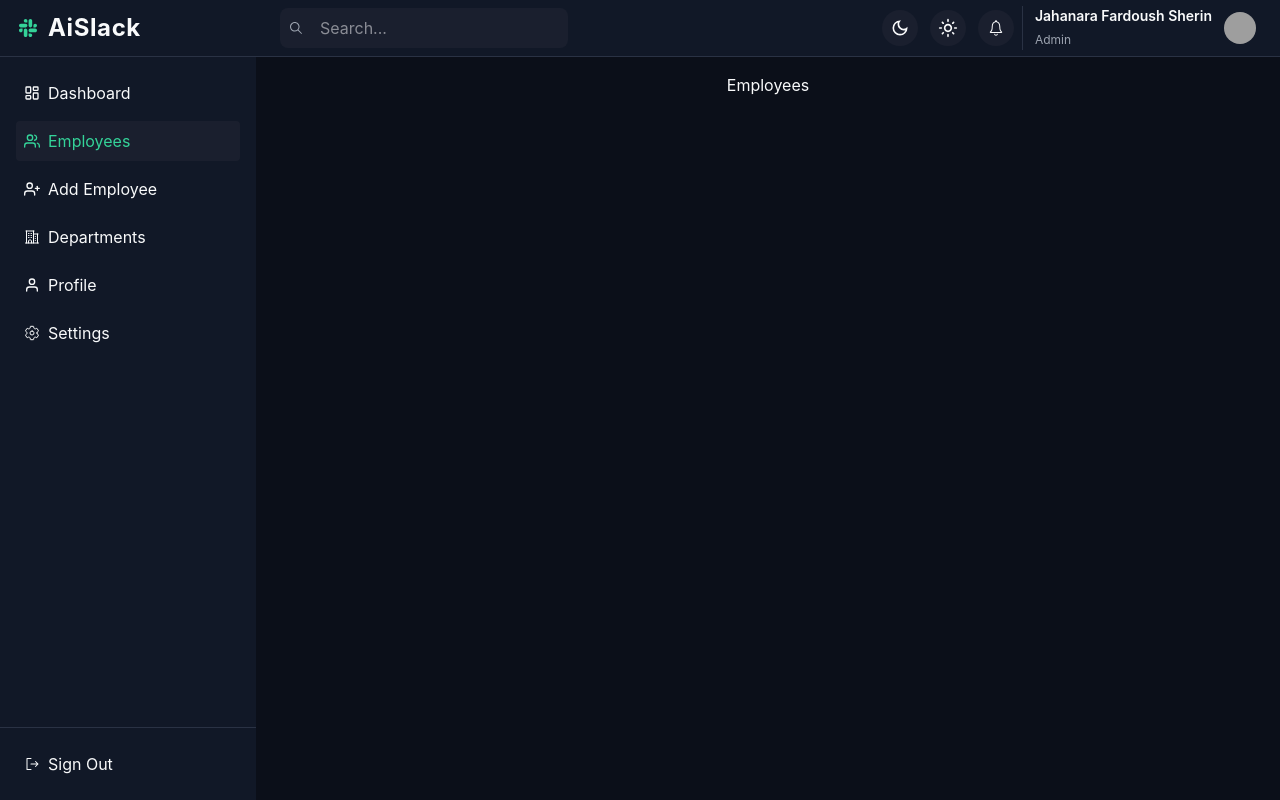
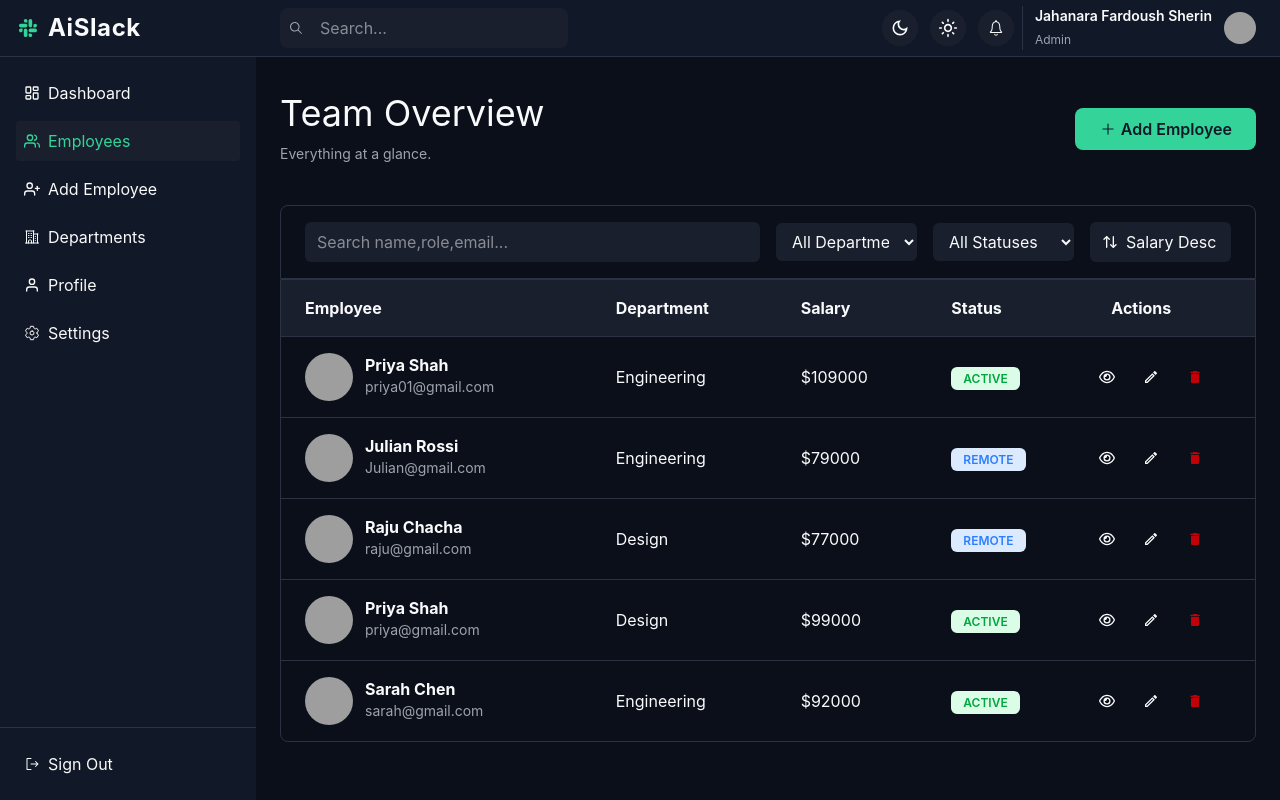
Before and after one commit to fardoush/admin-dashboard, a React (Vite) app: page /employee in a window 1280 px wide. Built offline with nearby package versions, Linux system fonts and the light colour scheme; grey boxes are pictures that could not be loaded.

Commit message:
add to employees table and search functionality

```diff
--- /dev/null
+++ b/src/components/ui/EmployeeTable.jsx
@@ -0,0 +1,71 @@
+import React from "react";
+import { FaRegEye } from "react-icons/fa6";
+import { MdDelete, MdOutlineEdit } from "react-icons/md";
+
+const EmployeeTable = ({ employees }) => {
+  // const {} = employees;
+  return (
+    <div className="overflow-x-auto rounded-b-lg border border-border">
+      <table className=" w-full">
+        <thead className="bg-card">
+          <tr className="text-left">
+            <th className="px-6 py-4">Employee</th>
+            <th className="px-6 py-4">Department</th>
+            <th className="px-6 py-4">Salary</th>
+            <th className="px-6 py-4">Status</th>
+            <th className="px-6 py-4">Actions</th>
+          </tr>
+        </thead>
+        <tbody>
+          {employees.map((employee) => (
+            <tr
+              key={employee.id}
+              className="text-left border-t border-border hover:bg-card transition"
+            >
+              <td className="px-6 py-4">
+                <div className="flex gap-3">
+                  <div className="h-12 w-12 rounded-full">
+                    <img
+                      src={employee.image}
+                      alt=""
+                      className=" w-full h-full object-cover rounded-full"
+                    />
+                  </div>
+                  <div className="">
+                    <div className="font-bold">{employee.name}</div>
+                    <div className="text-sm text-text-secondary">
+                      {employee.email}
+                    </div>
+                  </div>
+                </div>
+              </td>
+              <td className="px-6 py-4">{employee.dept}</td>
+              <td className="px-6 py-4">${employee.salary}</td>
+              <td className="px-6 py-4">
+                <span
+                  className={`text-xs  px-3 py-[4px] rounded-md text-center uppercase font-semibold ${employee.status === "Active" ? "bg-green-100 text-green-600" : "bg-blue-100 text-blue-500"}`}
+                >
+                  {employee.status}
+                </span>
+              </td>
+              <td className="">
+                <div className="flex items-center gap-1"><span className="hover:bg-surface p-3 rounded transition ease-in-out duration-500">
+                  <FaRegEye />
+                </span>
+                <span className="hover:bg-surface p-3 rounded transition ease-in-out duration-500">
+                  <MdOutlineEdit />
+                </span>
+                <span className="hover:bg-surface p-3 rounded transition ease-in-out duration-500">
+                  <MdDelete className="text-red-700"/>
+                </span></div>
+
+              </td>
+            </tr>
+          ))}
+        </tbody>
+      </table>
+    </div>
+  );
+};
+
+export default EmployeeTable;
--- a/src/components/ui/Table.jsx
+++ b/src/components/ui/Table.jsx
@@ -3,7 +3,7 @@ import React from "react";
 const Table = ({employees}) => {
 
   return (
-    <div className="overflow-x-auto rounded-lg border border-border">
+    <div className="overflow-x-auto rounded-b-lg border border-border">
       <table className=" w-full">
         <thead className="bg-card">
           <tr className="text-left">
--- a/src/pages/Dashboard/Dashboard.jsx
+++ b/src/pages/Dashboard/Dashboard.jsx
@@ -10,12 +10,11 @@ import Charts from "../../components/ui/Charts";
 import { RiCheckboxMultipleBlankLine } from "react-icons/ri";
 import PieCharts from "../../components/ui/PieCharts";
 import PageTitle from "../../components/common/PageTitle";
-import { useOutletContext } from "react-router";
-
+import { Link, useOutletContext } from "react-router";
+import { FaArrowRightLong } from "react-icons/fa6";
 
 const Dashboard = () => {
   const search = useOutletContext();
-
 
   const status = [
     {
@@ -100,17 +99,20 @@ const Dashboard = () => {
       status: "Active",
     },
   ];
-  const filteredEmployees = employees.filter((employee) => employee.name.toLocaleLowerCase().includes(search.toLocaleLowerCase())|| employee.designation.toLocaleLowerCase().includes(search.toLocaleLowerCase()) || employee.dept.toLocaleLowerCase().includes(search.toLocaleLowerCase()))
-
-
+  const filteredEmployees = employees.filter(
+    (employee) =>
+      employee.name.toLocaleLowerCase().includes(search.toLocaleLowerCase()) ||
+      employee.designation
+        .toLocaleLowerCase()
+        .includes(search.toLocaleLowerCase()) ||
+      employee.dept.toLocaleLowerCase().includes(search.toLocaleLowerCase())
+  ).slice(0,3);
+// const recentEmployees = filteredEmployees.slice(0, 2);
   return (
     <div>
       <div className="mt-5 mb-10">
         <PageTitle />
       </div>
-      {/* ---------------- */}
-
-      {/* ---------------- */}
       {/* Start Status Cars  */}
       <div className="grid grid-cols-1 md:grid-cols-2 lg:grid-cols-4 gap-5">
         {status.map((stats) => (
@@ -143,19 +145,32 @@ const Dashboard = () => {
 
       {/* Start Table  */}
       <div className="mt-10">
-        <h2 className="">Showing employee {filteredEmployees.length}</h2>
-        { filteredEmployees.length > 0 ?
+        <div className=" rounded-t-lg border-border border flex justify-between items-center px-6 py-4">
+          <div>
+            <h2 className="text-lg font-semibold">Recently Joined</h2>
+            <p className="text-xs text-text-secondary">
+              Showing {filteredEmployees.length} employees
+            </p>
+          </div>
 
-          <Table employees={filteredEmployees} />
-          : (
+          <Link
+            to="employee"
+            className="text-primary text-sm hover:underline flex gap-1 items-center"
+          >
+            View All
+            <FaArrowRightLong />
+          </Link>
+        </div>
+        {filteredEmployees.length > 0 ? (
+          <Table employees={filteredEmployees}/>
+        ) : (
           <div className="border border-border rounded-xl bg-card py-10 text-center">
             <h2 className="text-xl font-semibold">No Employee Found</h2>
             <p className="text-text-secondary mt-2">
               Try searching with another name or department.
             </p>
           </div>
-  )
-        }
+        )}
       </div>
     </div>
   );
--- a/src/pages/Employees/Employees.jsx
+++ b/src/pages/Employees/Employees.jsx
@@ -1,11 +1,137 @@
-import React from 'react';
+import React, { useState } from "react";
+import PageTitle from "../../components/common/PageTitle";
+import EmployeeTable from "../../components/ui/EmployeeTable";
+import { Link } from "react-router";
+import { LuArrowUpDown } from "react-icons/lu";
 
 const Employees = () => {
-    return (
-        <div>
-              <h2 className="text-center">Employees</h2>
+  const [search, setSearch] = useState("");
+  const employees = [
+    {
+      id: 1,
+      image:
+        "https://images.unsplash.com/photo-1534528741775-53994a69daeb?q=80&w=764&auto=format&fit=crop&ixlib=rb-4.1.0&ixid=M3wxMjA3fDB8MHxwaG90by1wYWdlfHx8fGVufDB8fHx8fA%3D%3D",
+      name: "Priya Shah",
+      email: "priya01@gmail.com",
+      salary: 109000,
+      designation: "SWE",
+      dept: "Engineering",
+      joined: "01/01/2024",
+      status: "Active",
+    },
+    {
+      id: 2,
+      image:
+        "https://images.unsplash.com/photo-1535713875002-d1d0cf377fde?q=80&w=880&auto=format&fit=crop&ixlib=rb-4.1.0&ixid=M3wxMjA3fDB8MHxwaG90by1wYWdlfHx8fGVufDB8fHx8fA%3D%3D",
+      name: "Julian Rossi",
+      email: "Julian@gmail.com",
+      salary: 79000,
+      designation: "SWE",
+      dept: "Engineering",
+      joined: "19/08/2024",
+      status: "Remote",
+    },
+    {
+      id: 3,
+      image:
+        "https://images.unsplash.com/photo-1654110455429-cf322b40a906?q=80&w=880&auto=format&fit=crop&ixlib=rb-4.1.0&ixid=M3wxMjA3fDB8MHxwaG90by1wYWdlfHx8fGVufDB8fHx8fA%3D%3D",
+      name: "Raju Chacha",
+      email: "raju@gmail.com",
+      salary: 77000,
+      designation: "UX Researcher",
+      dept: "Design",
+      joined: "19/08/2024",
+      status: "Remote",
+    },
+    {
+      id: 4,
+      image:
+        "https://plus.unsplash.com/premium_photo-1658527049634-15142565537a?q=80&w=688&auto=format&fit=crop&ixlib=rb-4.1.0&ixid=M3wxMjA3fDB8MHxwaG90by1wYWdlfHx8fGVufDB8fHx8fA%3D%3D",
+      name: "Priya Shah",
+      email: "priya@gmail.com",
+      designation: "SWE",
+      salary: 99000,
+      designation: "UX Researcher",
+      dept: "Design",
+      joined: "19/08/2024",
+      status: "Active",
+    },
+    {
+      id: 5,
+      image:
+        "https://images.unsplash.com/photo-1544005313-94ddf0286df2?q=80&w=688&auto=format&fit=crop&ixlib=rb-4.1.0&ixid=M3wxMjA3fDB8MHxwaG90by1wYWdlfHx8fGVufDB8fHx8fA%3D%3D",
+      name: "Sarah Chen",
+      email: "sarah@gmail.com",
+      designation: "SWE",
+      salary: 92000,
+      dept: "Engineering",
+      joined: "11/04/2023",
+      status: "Active",
+    },
+  ];
+
+  const filterEmployee = employees.filter(
+    (employee) =>
+      employee.name.toLocaleLowerCase().includes(search.toLocaleLowerCase()) ||
+      employee.designation
+        .toLocaleLowerCase()
+        .includes(search.toLocaleLowerCase()) ||
+      employee.email.toLocaleLowerCase().includes(search.toLocaleLowerCase()),
+  );
+  return (
+    <div>
+      <div className="mt-5 mb-10">
+        <PageTitle />
+      </div>
+      {/* Table  */}
+
+      <div className="mt-10">
+        <div className=" rounded-t-lg border-border border grid gap-4 grid-cols-6 justify-between items-center px-6 py-4">
+          <div className="col-span-3">
+            <input
+              type="text"
+              value={search}
+              onChange={(e) => setSearch(e.target.value)}
+              className="w-full py-2 px-3 bg-card rounded-md outline-none focus:ring-2 focus:border-primary focus:ring-primary/60"
+              placeholder="Search name,role,email..."
+            />
+          </div>
+          <div className="col-span-1">
+            <select
+              name=""
+              id=""
+              className="w-full bg-card rounded-md px-3 py-2 focus:outline-none"
+            >
+              <option value="">All Departments </option>
+              <option value="hr">HR</option>
+              <option value="it">IT</option>
+              <option value="engineer">Engineer</option>
+              <option value="marketing">Marketing</option>
+            </select>
+          </div>
+          <div className="col-span-1">
+            <select
+              name=""
+              id=""
+              className="w-full bg-card rounded-md px-3 py-2 focus:outline-none"
+            >
+              <option value="">All Statuses </option>
+              <option value="active">Active</option>
+              <option value="onlevel">On Level</option>
+              <option value="remote">Remote</option>
+            </select>
+          </div>
+          <div className="col-span-1">
+            <button className=" w-full bg-card px-3 py-2 rounded-md flex items-center gap-2">
+              <LuArrowUpDown /> Salary Desc
+            </button>
+          </div>
         </div>
-    );
+
+        <EmployeeTable employees={filterEmployee} />
+      </div>
+    </div>
+  );
 };
 
 export default Employees;
```
Lines whose indentation alone changed are shown as unchanged.
